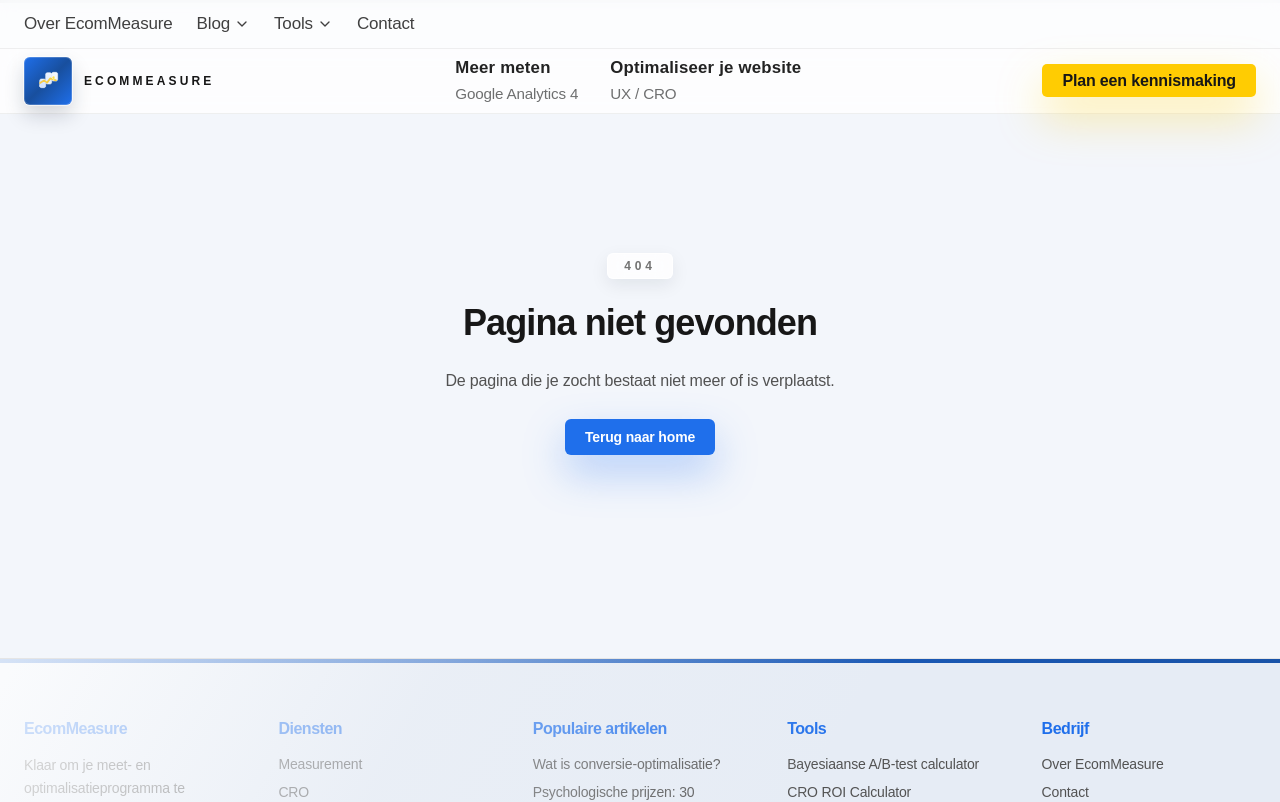
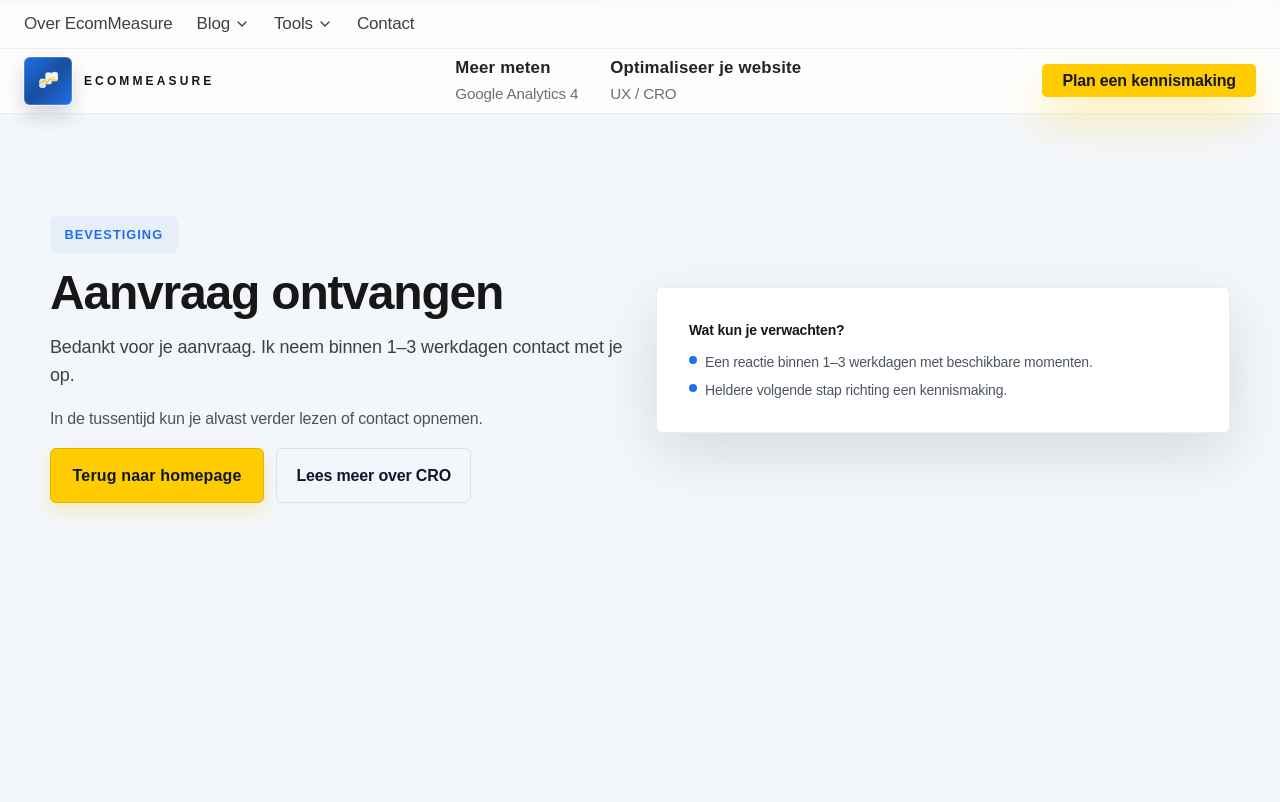
Before and after one commit to ProjectBibo/EcomMeasure3, a React (Vite) app: page /bevestiging-kennismaking in a window 1280 px wide. Shown: the top 802 px of the page. Built offline with nearby package versions, Linux system fonts and the light colour scheme.

Commit message:
Add confirmation pages and redirects for form submissions

```diff
--- a/src/App.jsx
+++ b/src/App.jsx
@@ -21,6 +21,8 @@ const LookerStudio = lazy(() => import("./pages/LookerStudio"));
 const BehaviorAnalysis = lazy(() => import("./pages/BehaviorAnalysis"));
 const HypothesesAbTests = lazy(() => import("./pages/HypothesesAbTests"));
 const Implementation = lazy(() => import("./pages/Implementation"));
+const ConfirmationKennismaking = lazy(() => import("./pages/ConfirmationKennismaking"));
+const ConfirmationVideoAnalyse = lazy(() => import("./pages/ConfirmationVideoAnalyse"));
 
 function usePrefersReducedMotion() {
   const [prefersReduced, setPrefersReduced] = useState(() => {
@@ -102,6 +104,8 @@ function AppContent() {
           <Route path="tools/cro-roi" element={<CroRoiCalculator />} />
           <Route path="blog/:slug" element={<BlogArticle />} />
           <Route path="contact" element={<ContactPage />} />
+          <Route path="bevestiging-kennismaking" element={<ConfirmationKennismaking />} />
+          <Route path="bevestiging-video-analyse" element={<ConfirmationVideoAnalyse />} />
           <Route path="*" element={<NotFound />} />
         </ViewTransitionRoutes>
       </Suspense>
--- a/src/components/Contact.jsx
+++ b/src/components/Contact.jsx
@@ -72,6 +72,7 @@ export default function Contact() {
             method="POST"
             onSubmit={handleSubmit}
           >
+            <input type="hidden" name="_redirect" value="/bevestiging-kennismaking" />
             <div className="grid gap-4 sm:grid-cols-2">
               <label className="space-y-2 text-sm font-semibold text-neutral-800">
                 <span>{language === "nl" ? "Naam" : "Name"}</span>
--- a/src/components/VideoAnalysisSection.jsx
+++ b/src/components/VideoAnalysisSection.jsx
@@ -85,6 +85,7 @@ export default function VideoAnalysisSection({ copy }) {
             method="POST"
             noValidate
           >
+            <input type="hidden" name="_redirect" value="/bevestiging-video-analyse" />
             <div className="space-y-2">
               <label htmlFor="website" className="text-sm font-semibold text-neutral-900">
                 {copy.fields.url.label}
--- /dev/null
+++ b/src/pages/ConfirmationKennismaking.jsx
@@ -0,0 +1,48 @@
+import React from "react";
+import { Link } from "react-router-dom";
+import SEO from "../components/SEO";
+
+export default function ConfirmationKennismaking() {
+  return (
+    <main className="min-h-screen bg-surface-light">
+      <SEO title="Aanvraag ontvangen" description="Bevestiging van je kennismakingsaanvraag." />
+      <section className="section-shell">
+        <div className="site-container grid gap-8 lg:grid-cols-2 lg:items-center">
+          <div className="space-y-4">
+            <p className="pill-badge">Bevestiging</p>
+            <h1 className="text-4xl font-bold tracking-tight text-neutral-900 sm:text-5xl">Aanvraag ontvangen</h1>
+            <p className="text-lg text-neutral-700">
+              Bedankt voor je aanvraag. Ik neem binnen 1–3 werkdagen contact met je op.
+            </p>
+            <p className="text-neutral-600">
+              In de tussentijd kun je alvast verder lezen of contact opnemen.
+            </p>
+            <div className="flex flex-wrap gap-3">
+              <Link to="/" className="button-primary inline-flex items-center justify-center">
+                Terug naar homepage
+              </Link>
+              <Link to="/cro" className="button-secondary inline-flex items-center justify-center">
+                Lees meer over CRO
+              </Link>
+            </div>
+          </div>
+          <div className="rounded-3xl border border-neutral-200/70 bg-white p-8 shadow-[0_20px_60px_rgba(15,23,42,0.12)]">
+            <div className="space-y-3 text-neutral-700">
+              <p className="text-sm font-semibold text-neutral-900">Wat kun je verwachten?</p>
+              <ul className="space-y-2 text-sm">
+                <li className="flex items-start gap-2">
+                  <span className="mt-1 inline-block h-2 w-2 rounded-full bg-brand-blue" aria-hidden />
+                  Een reactie binnen 1–3 werkdagen met beschikbare momenten.
+                </li>
+                <li className="flex items-start gap-2">
+                  <span className="mt-1 inline-block h-2 w-2 rounded-full bg-brand-blue" aria-hidden />
+                  Heldere volgende stap richting een kennismaking.
+                </li>
+              </ul>
+            </div>
+          </div>
+        </div>
+      </section>
+    </main>
+  );
+}
--- /dev/null
+++ b/src/pages/ConfirmationVideoAnalyse.jsx
@@ -0,0 +1,48 @@
+import React from "react";
+import { Link } from "react-router-dom";
+import SEO from "../components/SEO";
+
+export default function ConfirmationVideoAnalyse() {
+  return (
+    <main className="min-h-screen bg-surface-light">
+      <SEO title="Aanvraag ontvangen" description="Bevestiging van je video-analyse aanvraag." />
+      <section className="section-shell">
+        <div className="site-container grid gap-8 lg:grid-cols-2 lg:items-center">
+          <div className="space-y-4">
+            <p className="pill-badge">Bevestiging</p>
+            <h1 className="text-4xl font-bold tracking-tight text-neutral-900 sm:text-5xl">Aanvraag ontvangen</h1>
+            <p className="text-lg text-neutral-700">
+              Bedankt voor je aanvraag. Ik neem binnen 1–3 werkdagen contact met je op.
+            </p>
+            <p className="text-neutral-600">
+              In de tussentijd kun je alvast verder lezen of contact opnemen.
+            </p>
+            <div className="flex flex-wrap gap-3">
+              <Link to="/" className="button-primary inline-flex items-center justify-center">
+                Terug naar homepage
+              </Link>
+              <Link to="/measurement" className="button-secondary inline-flex items-center justify-center">
+                Bekijk measurement diensten
+              </Link>
+            </div>
+          </div>
+          <div className="rounded-3xl border border-neutral-200/70 bg-white p-8 shadow-[0_20px_60px_rgba(15,23,42,0.12)]">
+            <div className="space-y-3 text-neutral-700">
+              <p className="text-sm font-semibold text-neutral-900">Wat kun je verwachten?</p>
+              <ul className="space-y-2 text-sm">
+                <li className="flex items-start gap-2">
+                  <span className="mt-1 inline-block h-2 w-2 rounded-full bg-brand-blue" aria-hidden />
+                  Een bevestiging van de video-analyse aanvraag binnen 1–3 werkdagen.
+                </li>
+                <li className="flex items-start gap-2">
+                  <span className="mt-1 inline-block h-2 w-2 rounded-full bg-brand-blue" aria-hidden />
+                  Mogelijkheid om alvast vervolgvragen of context te delen.
+                </li>
+              </ul>
+            </div>
+          </div>
+        </div>
+      </section>
+    </main>
+  );
+}
```
